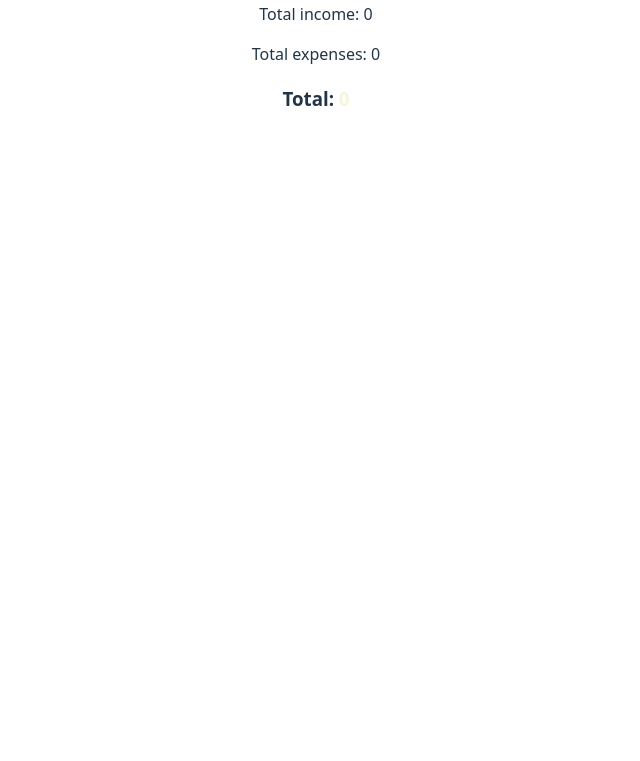
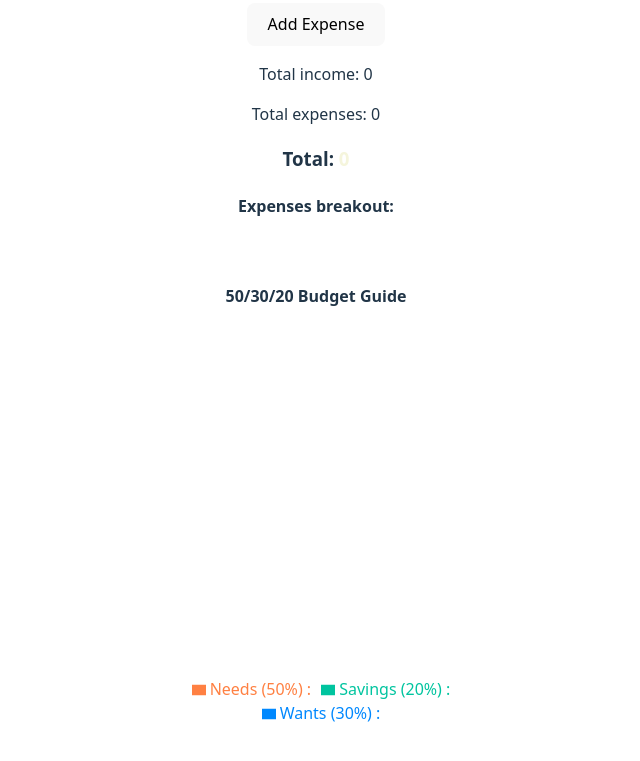
Before and after one commit to idomyhomework/incomes_expenses_react, a React (Vite) app: page / in a window 1280 px wide. Shown: the part 497-1258 px from the top of the page, without its empty margins (324-964 px from the left). Before the commit the page ends 800 px from the top, so only its background shows below. Built offline with nearby package versions, Linux system fonts and the light colour scheme.

Commit message:
created a new component that breaksdown the expenses on the graphic.

```diff
--- a/package.json
+++ b/package.json
@@ -11,7 +11,8 @@
   },
   "dependencies": {
     "react": "^19.1.1",
-    "react-dom": "^19.1.1"
+    "react-dom": "^19.1.1",
+    "recharts": "^3.2.1"
   },
   "devDependencies": {
     "@eslint/js": "^9.36.0",
--- a/src/App.css
+++ b/src/App.css
@@ -42,3 +42,22 @@
 .neutral {
   color: beige;
 }
+
+.recharts-wrapper{
+  margin: 0 auto;
+}
+
+@media (min-width: 320px) {
+  .container{
+    width: 300px;
+    margin: 0 auto;
+  }
+
+  .container h1{
+    font-size: 32px;
+  }
+  .recharts-wrapper{
+    margin: 0 auto;
+    width: 300px;
+  }
+}
--- a/src/App.jsx
+++ b/src/App.jsx
@@ -1,5 +1,6 @@
 import { useState, useEffect } from 'react'
 import './App.css'
+import BudgetChart from './components/BudgetChart';
 
 function App() {
 
@@ -71,7 +72,7 @@ function App() {
   }, [expenses]);
 
   return (
-    <>
+    <div className='container'>
       <h1>Revenues + Expenses Tracker ✅💵</h1>
       <div className="input-block">
         {/* revenue input  */}
@@ -115,16 +116,21 @@ function App() {
       </div>
       <div className="summary-block">
           {(()=> {
-          const total = incomes.reduce((acc, item) => acc + item.quantity, 0) - expenses.reduce((acc, item) => acc + item.quantity, 0);
+          const total_expenses = expenses.reduce((acc, item) => acc + item.quantity, 0);
+          const total_incomes = incomes.reduce((acc, item) => acc + item.quantity, 0);
+          const total_left = total_incomes - total_expenses;
           return (
             <>
-               <h3>Total: <span className={total < 0 ? "negative" : total > 0 ? "positive" : "neutral"}>{total}</span></h3>
+               <h3>Total: <span className={total_left < 0 ? "negative" : total_left > 0 ? "positive" : "neutral"}>{total_left}</span></h3>
+               <h4>Expenses breakout:</h4><br/>
+                {/* Budget Chart  */}
+                <BudgetChart total_income={total_incomes} />
             </>
           )
           })()}
       </div>
-    </>
+    </div>
   )
 }
 
-export default App
+export default App;
--- /dev/null
+++ b/src/components/BudgetChart.jsx
@@ -0,0 +1,31 @@
+import {PieChart, Pie, Cell, Tooltip, Legend} from "recharts";
+
+function BudgetChart ({total_income}){
+    const data = [
+        {name: "Needs (50%) :", value: total_income * 0.5},
+        {name: "Wants (30%) :", value: total_income * 0.3},
+        {name: "Savings (20%) :", value: total_income * 0.2},
+    ];
+
+    const COLORS = ["#FF8042", "#0088FE", "#00C49F"];
+
+    return (
+        <div style={{textAlign: "center", margin:"0 auto"}}>
+            <h4>50/30/20 Budget Guide</h4>
+            <PieChart width={320} height={400}>
+                <Pie
+                    data={data} cx="50%" cy="50%" outerRadius={100}
+                    label = {({name, value}) => `${name}: $${value.toFixed(2)}`} dataKey="value"
+                >
+                {data.map((entry, index) => (
+                    <Cell key={`cell-${index}`} fill={COLORS[index % COLORS.length]}/>
+                ))}
+                </Pie>
+                <Tooltip formatter={(value)=> `$${value.toFixed(2)}`}/>
+                <Legend/>
+            </PieChart>
+        </div>
+    );
+}
+
+export default BudgetChart;
```
Also changed, not shown: 1 other file (tests, documents, lock files or other folders).
